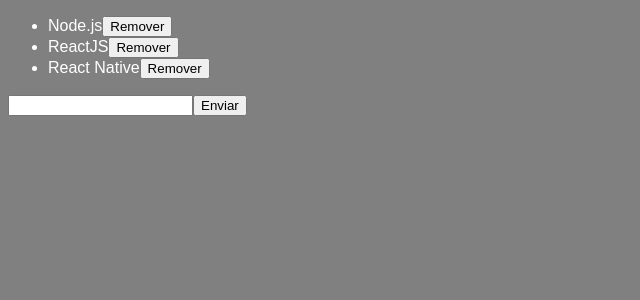
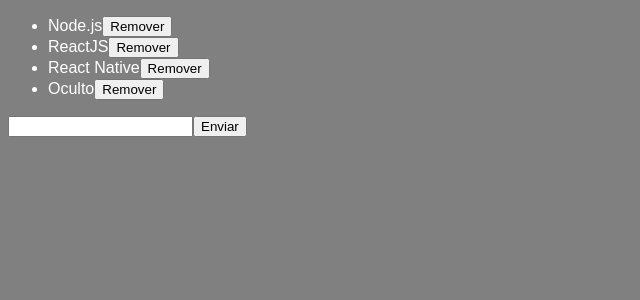
Before and after one commit to thiagoferrari/Intro-React, a React app: page / in a window 1280 px wide. Shown: the top 300 px of the page, without its empty margins (0-640 px from the left). Built offline with nearby package versions, Linux system fonts and the light colour scheme.

Commit message:
Default Props & PropTypes

```diff
--- a/package.json
+++ b/package.json
@@ -21,6 +21,7 @@
   },
   "dependencies": {
     "file-loader": "^6.2.0",
+    "prop-types": "^15.7.2",
     "react": "^16.9.0",
     "react-dom": "^16.9.0"
   }
--- a/src/components/TechItem.js
+++ b/src/components/TechItem.js
@@ -1,4 +1,5 @@
 import React from 'react'
+import PropTypes from 'prop-types'
 
 // como aqui dentro não vou ter uma var STATE, não preciso de criar o componente dentro de uma class
 
@@ -11,4 +12,16 @@
     )
 }
 
+// setando valor padrão do prop. tech, caso não seja info.
+TechItem.defaultProps = {
+    tech: 'Oculto'
+}
+
+
+// validando se o prop. está de acordo com seu tipo:
+TechItem.PropTypes = {
+    tech: PropTypes.string,
+    onDelete: PropTypes.func.isRequired,
+}
+
 export default TechItem
--- a/src/components/TechList.js
+++ b/src/components/TechList.js
@@ -55,6 +55,8 @@
                             onDelete={() => this.handleDelete(tech)}
                         />
                     ))}
+                    <TechItem />
+
                 </ul>
 
                 <input type='text'
```
Also changed, not shown: 1 other file (tests, documents, lock files or other folders).
